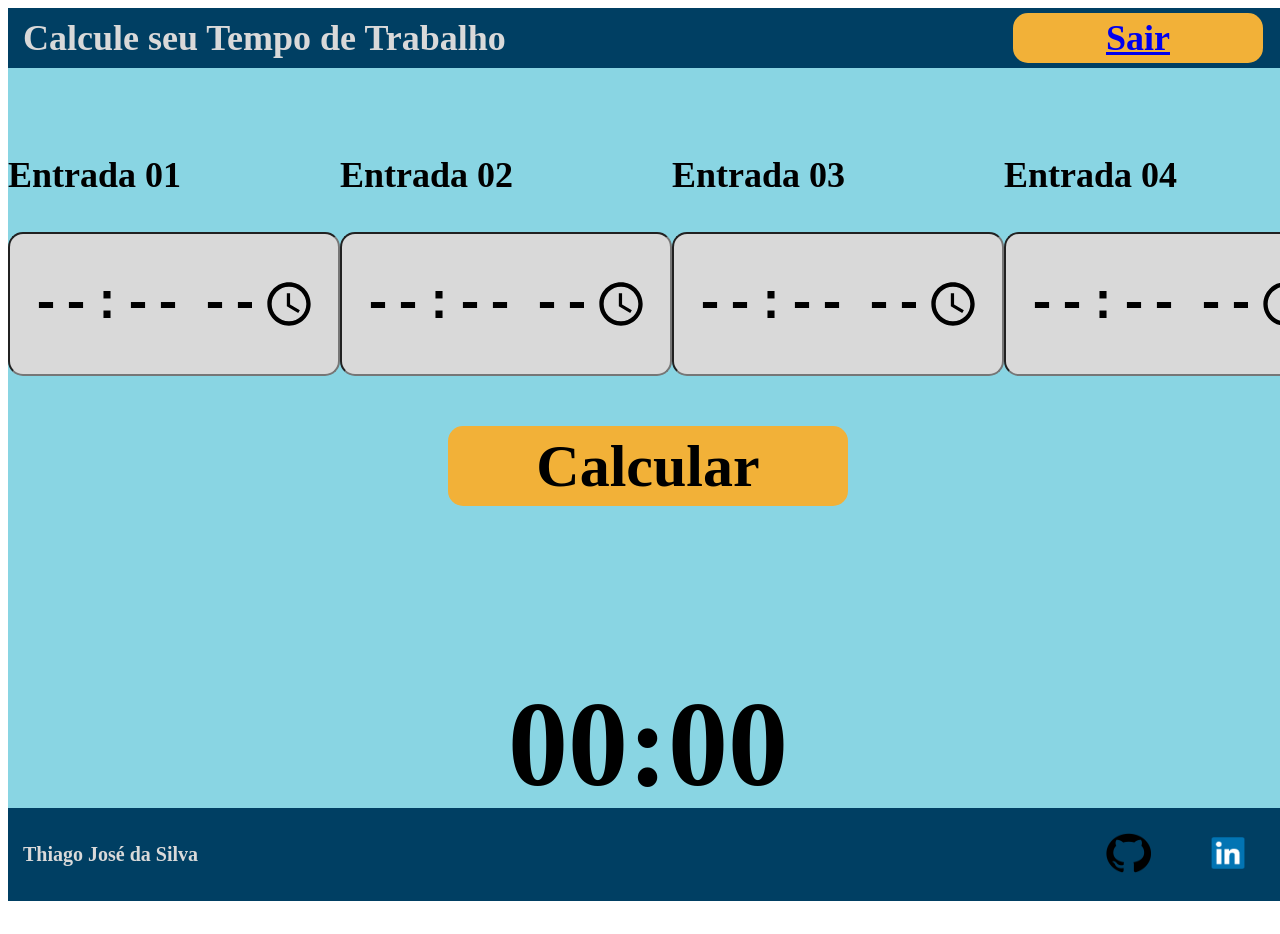
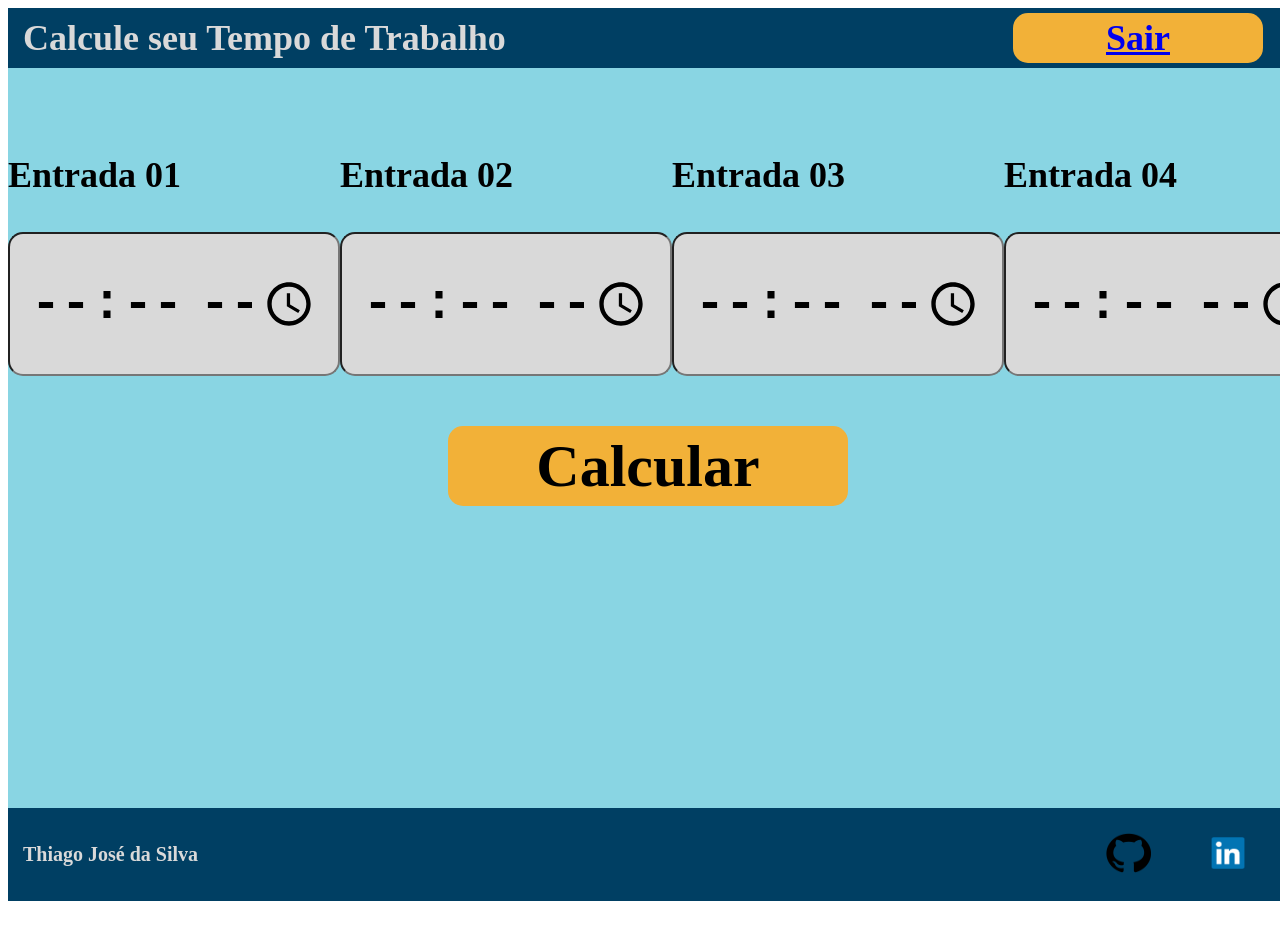
Before and after one commit to thiagoadssilva/ThiagocalculadoraHoraTrabalho, a Next.js app in the folder frontend/: page /PageCalculate in a window 1280 px wide. Shown: the top 934 px of the page. After the commit the page ends 909 px from the top, so only its background shows below. Built offline with nearby package versions, Linux system fonts and the light colour scheme.

Commit message:
Correçoes

```diff
--- a/frontend/src/components/Calculate/index.js
+++ b/frontend/src/components/Calculate/index.js
@@ -11,7 +11,7 @@ export default () => {
   const [entrance2, setEntrance2] = useState();
   const [entrance3, setEntrance3] = useState();
   const [entrance4, setEntrance4] = useState();
-  const [resultClock, setResultClock] = useState("00:00");
+  const [resultClock, setResultClock] = useState("");
   const [alert, setAlert] = useState();
 
   function catchTime1(event) {
@@ -61,11 +61,11 @@ export default () => {
 
       var minutes1 = entrance1.split(':');
       var minutes2 = entrance2.split(':');
-      var totalsMinutes1 = parseInt(minutes1[1]) - parseInt(minutes2[1]);
+      var totalsMinutes1 = parseInt(minutes1[1]) + parseInt(minutes2[1]);
 
       var minutes3 = entrance3.split(':');
       var minutes4 = entrance4.split(':');
-      var totalsMinutes2 = parseInt(minutes3[1]) - parseInt(minutes4[1]);
+      var totalsMinutes2 = parseInt(minutes3[1]) + parseInt(minutes4[1]);
 
       console.log(totalsMinutes1);
       console.log(totalsMinutes2);
@@ -89,7 +89,7 @@ export default () => {
         minutes = minutes + '0';
       }
 
-      var horaFinal = hours + "h : " + minutes + "m";
+      var horaFinal = hours + "h " + minutes + "m";
 
       if (horaFinal != 'NaN:NaN') {
         setResultClock(horaFinal);
```
